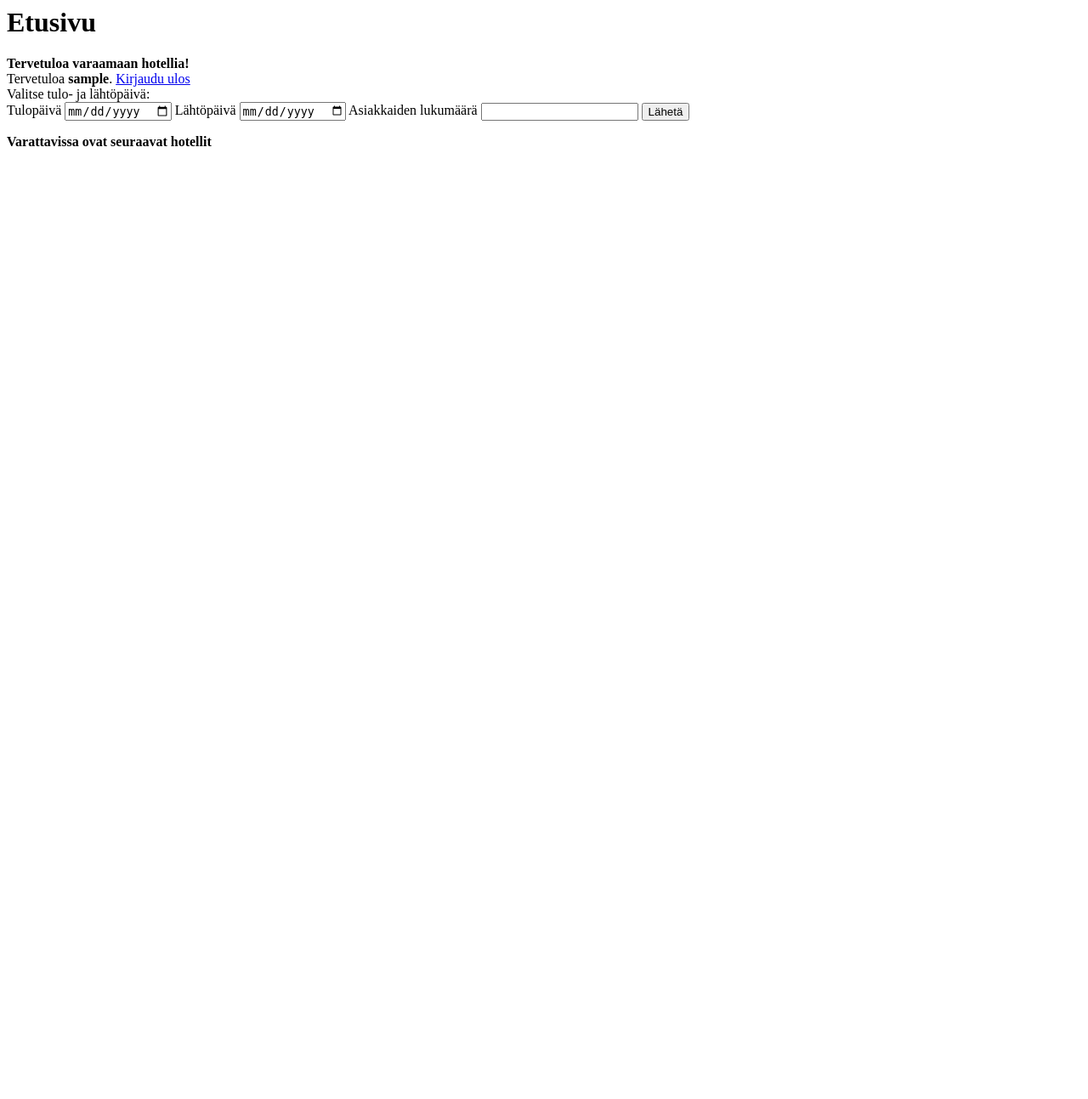
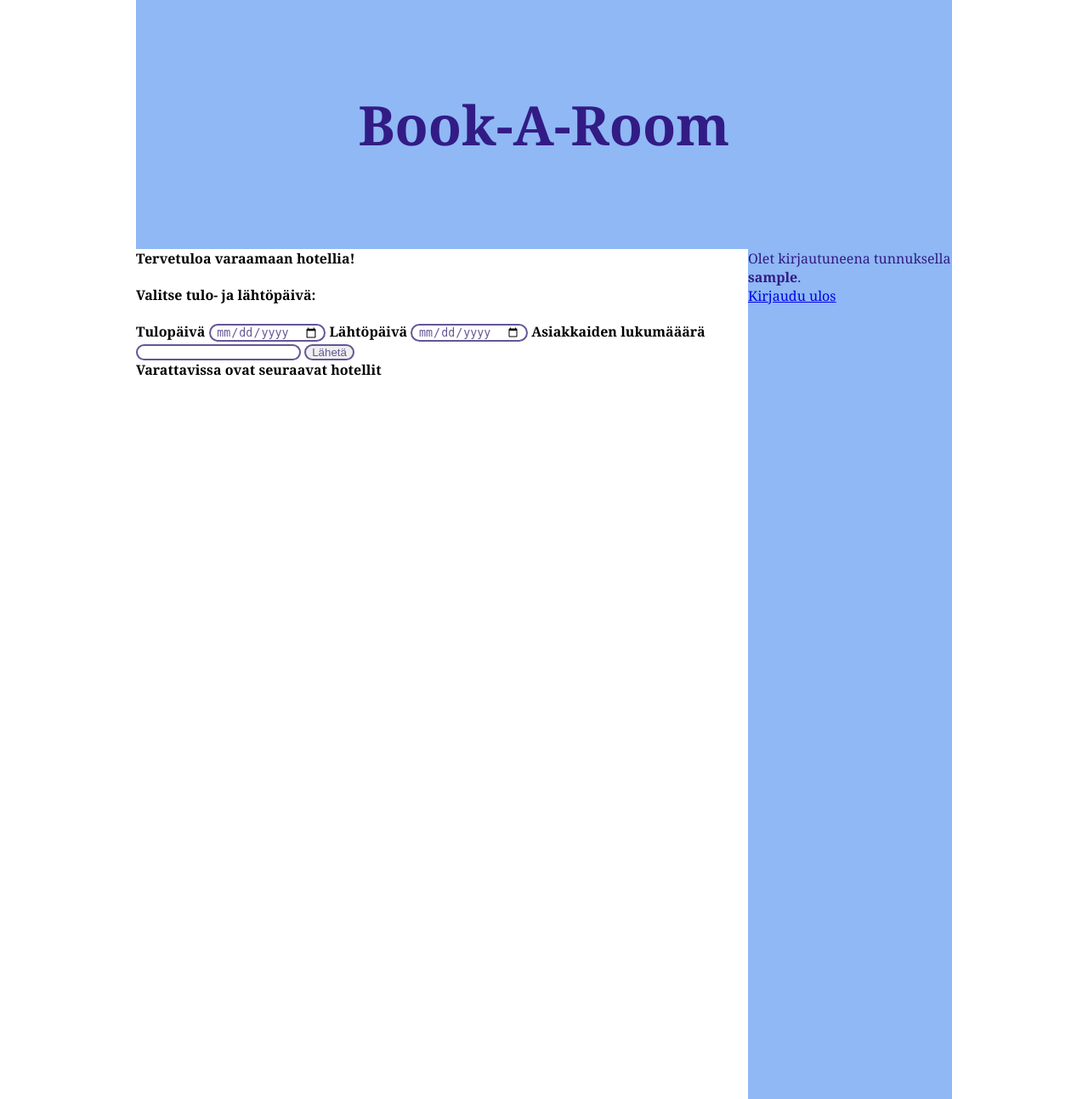
Before and after one commit to nellatuulikki/tsoha_2022, a Flask app: template templates/index.html in a window 1280 px wide. Shown: the whole page at 85% size. Before the commit the page ends 172 px from the top, so only its background shows below. Run offline with Flask 2, Linux system fonts and the light colour scheme; the template is opened without the code that fills it, so the values that code supplies are empty; the visitor is signed in with stand-in values (Sample User, id 1).

Commit message:
Update layout in index.py

```diff
--- /dev/null
+++ b/static/main.css
@@ -0,0 +1,43 @@
+body {
+    margin: auto;
+    font-family: 'Georgia';
+    max-width: 60em;
+}
+
+.header {
+    padding: 60px;
+    text-align: center;
+    background: #8fb8f5;
+    font-size: 2em;
+    color: #321b85;
+}
+
+.user{
+    box-sizing: border-box;
+    width: 25%;
+    height: 1000px;
+    color: #321b85;
+    font-size: 1.0em;
+    float: right;
+    background: #8fb8f5;
+}
+
+li {
+    list-style-type: none;
+    font-size: 1.5em;
+}
+
+ul li a{
+    text-decoration: none;
+}
+
+input {
+    padding: 0 .5em;
+    max-width: 15em;
+    grid-template-columns: 5em 10em;
+    grid-row-gap: .3em;
+    margin: auto 0;
+    color: #645697;
+    border-radius: 25px;
+    border: 2px solid #645697;
+}
--- a/templates/index.html
+++ b/templates/index.html
@@ -1,37 +1,21 @@
-<title>Etusivu</title>
-<h1>Etusivu</h1>
+{% extends "layout.html" %}
+{% block content %}
+
 <b>Tervetuloa varaamaan hotellia!</b>
-<br>
-
-{% if session.user_id %}
-Tervetuloa  <b>{{ session.user_name }}</b>. <a href="/logout">Kirjaudu ulos</a>
-{% else %}
-<a href="/login">Kirjaudu sisään</a>
-<a href="/register">Luo tunnus</a>
-{% endif %}
-<br>
-
-{% if session.user_role == 1 %}
-<a href="/bookings">Omat varaukset</a>
-{% endif %}
-
 
 <form action="/book_hotel" method="POST">
-Valitse tulo- ja lähtöpäivä:<br>
-Tulopäivä <input type="date" name="check_in" required>
-Lähtöpäivä <input type="date" name="check_out" required>
-Asiakkaiden lukumäärä <input type="integer" name="customers" required>
-<input type="submit" value="Lähetä">
+    <h4>Valitse tulo- ja lähtöpäivä:</h4>
+    <b>Tulopäivä</b> <input type="date" name="check_in" required>
+    <b>Lähtöpäivä</b> <input type="date" name="check_out" required>
+    <b>Asiakkaiden lukumääärä</b> <input type="integer" name="customers" required>
+    <input type="submit" value="Lähetä">
 </form>
 
 <b>Varattavissa ovat seuraavat hotellit</b>
 <ul>
-{% for hotel in hotels %}
-<li><a href="/hotel/{{ hotel.id }}">{{ hotel.hotel_name }}</a>
-{% endfor %}
+    {% for hotel in hotels %}
+    <li><a href="/hotel/{{ hotel.id }}">{{ hotel.hotel_name }}</a></li>
+    {% endfor %}
 </ul>
 
-{% if session.user_role == 2 %}
-<a href="/add_hotel">Lisää hotelli</a>
-<a href="/add_amenity">Lisää hotellille mukavuuksia</a>
-{% endif %}
+{% endblock %}
--- /dev/null
+++ b/templates/layout.html
@@ -0,0 +1,31 @@
+<!doctype html>
+<link rel="stylesheet" href="/static/main.css">
+<meta name="viewport" content="width=device-width, initial-scale=1">
+
+<title>Book-A-Room</title>
+
+<body>
+    <div class="header">
+        <h1>Book-A-Room</h1>
+    </div>
+
+    <div class="user">
+        {% if session.user_id %}
+        Olet kirjautuneena tunnuksella <b>{{ session.user_name }}</b>.<br>
+        <a href="/logout">Kirjaudu ulos</a><br>
+        {% else %}<br>
+        <a href="/login">Kirjaudu sisään</a><br>
+        <a href="/register">Luo tunnus</a><br>
+        {% endif %}
+
+        {% if session.user_role == 1 %}
+        <a href="/bookings">Omat varaukset</a>
+        {% endif %}
+
+        {% if session.user_role == 2 %}
+        <a href="/add_hotel">Lisää hotelli</a><br>
+        <a href="/add_amenity">Lisää hotellille mukavuuksia</a><br>
+        {% endif %}
+    </div>
+    {% block content %}{% endblock %}
+</body>
```
